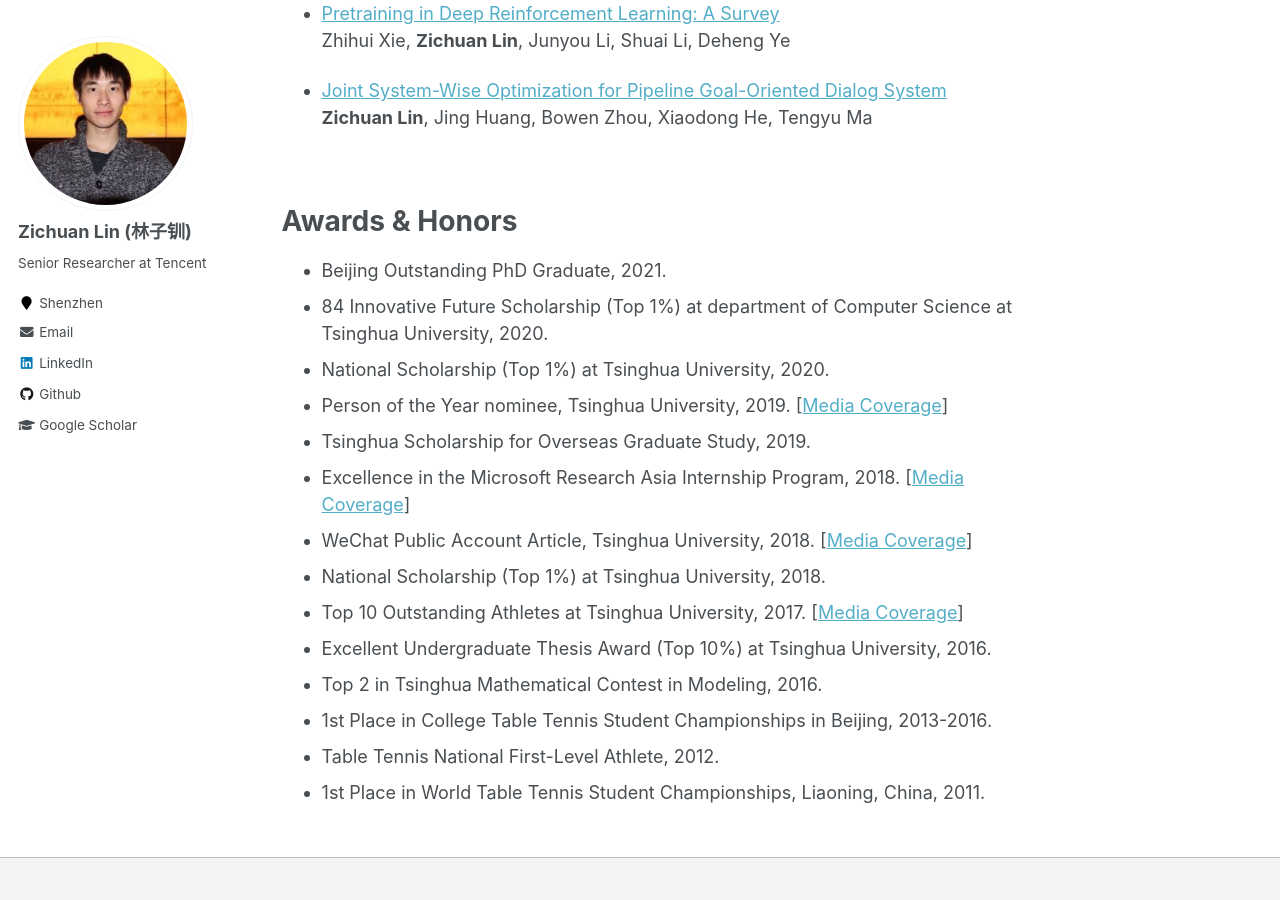
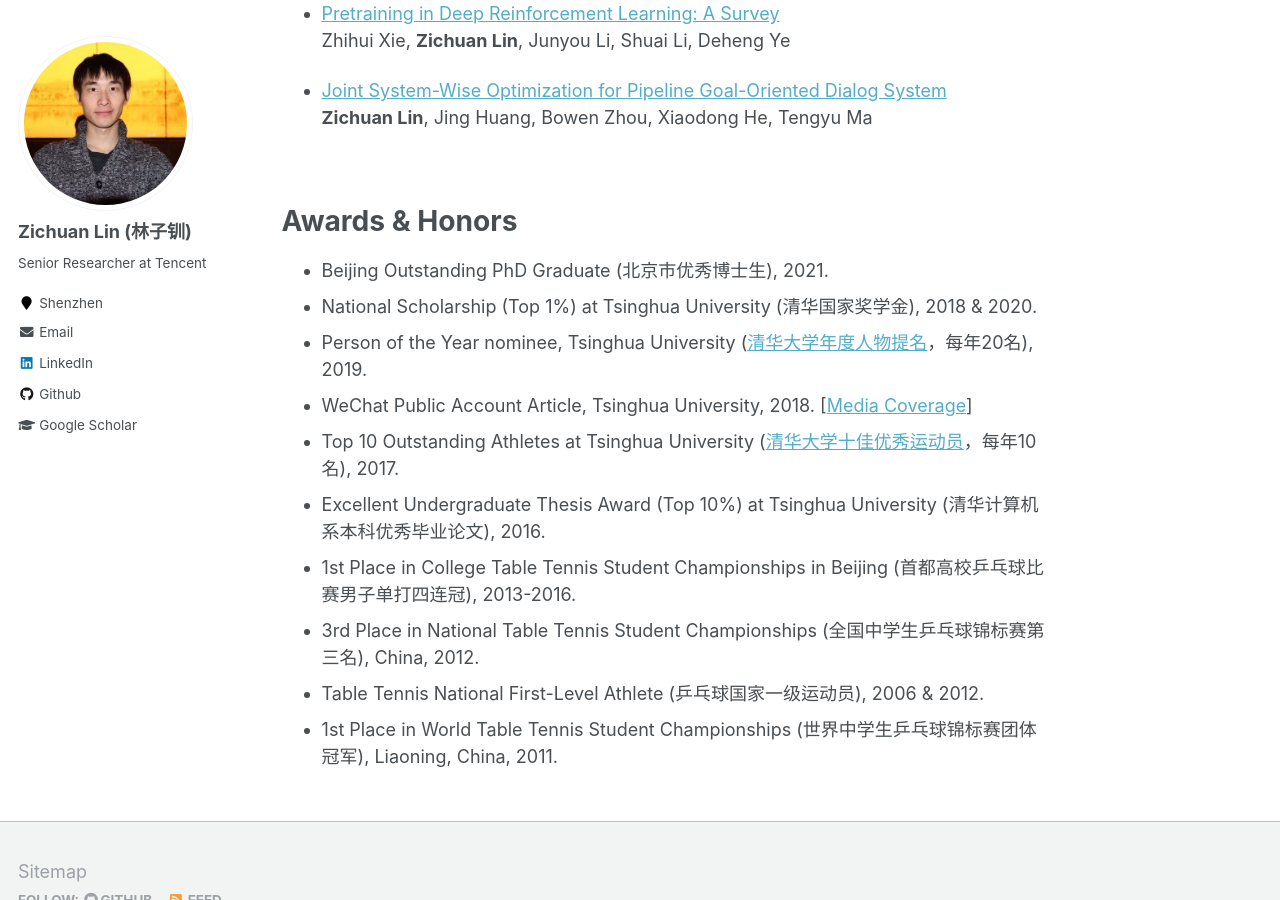
Before and after one commit to LinZichuan/linzichuan.github.io, a Jekyll site: the page built from _pages/about.md, in a window 1280 px wide and 900 px high, scrolled down 2948 px. Built offline with Jekyll 4.4.1, drawn with Linux system fonts in a browser that asks for light colours; formulas are drawn with MathJax 3.

Commit message:
Update about.md

```diff
--- a/_pages/about.md
+++ b/_pages/about.md
@@ -169,20 +169,20 @@
 
 Awards & Honors
 ======
-- Beijing Outstanding PhD Graduate, 2021.
-- 84 Innovative Future Scholarship (Top 1%) at department of Computer Science at Tsinghua University, 2020.
-- National Scholarship (Top 1%) at Tsinghua University, 2020.
-- Person of the Year nominee, Tsinghua University, 2019. [[Media Coverage](https://mp.weixin.qq.com/s/OtJSuCslUEhj2x59Mctixw)]
-- Tsinghua Scholarship for Overseas Graduate Study, 2019.
-- Excellence in the Microsoft Research Asia Internship Program, 2018. [[Media Coverage](https://mp.weixin.qq.com/s/KM69I6NycCPUtHapNvATVA)]
+- Beijing Outstanding PhD Graduate (北京市优秀博士生), 2021.
+<!-- - 84 Innovative Future Scholarship (Top 1%) at department of Computer Science at Tsinghua University, 2020. -->
+- National Scholarship (Top 1%) at Tsinghua University (清华国家奖学金), 2018 & 2020.
+- Person of the Year nominee, Tsinghua University ([清华大学年度人物提名](https://mp.weixin.qq.com/s/OtJSuCslUEhj2x59Mctixw)，每年20名), 2019.
+<!-- - Tsinghua Scholarship for Overseas Graduate Study, 2019. -->
+<!-- - Excellence in the Microsoft Research Asia Internship Program, 2018. [[Media Coverage](https://mp.weixin.qq.com/s/KM69I6NycCPUtHapNvATVA)] -->
 - WeChat Public Account Article, Tsinghua University, 2018. [[Media Coverage](https://mp.weixin.qq.com/s/eqKkSmXaBXZVKtjG6s-dPg)]
-- National Scholarship (Top 1%) at Tsinghua University, 2018.
-- Top 10 Outstanding Athletes at Tsinghua University, 2017. [[Media Coverage](https://mp.weixin.qq.com/s/_K68zJjTLo4zgzc4RE0WnQ)]
-- Excellent Undergraduate Thesis Award (Top 10%) at Tsinghua University, 2016.
-- Top 2 in Tsinghua Mathematical Contest in Modeling, 2016.
-- 1st Place in College Table Tennis Student Championships in Beijing, 2013-2016.
-- Table Tennis National First-Level Athlete, 2012.
-- 1st Place in World Table Tennis Student Championships, Liaoning, China, 2011.
+- Top 10 Outstanding Athletes at Tsinghua University ([清华大学十佳优秀运动员](https://mp.weixin.qq.com/s/_K68zJjTLo4zgzc4RE0WnQ)，每年10名), 2017.
+- Excellent Undergraduate Thesis Award (Top 10%) at Tsinghua University (清华计算机系本科优秀毕业论文), 2016.
+<!-- - Top 2 in Tsinghua Mathematical Contest in Modeling, 2016. -->
+- 1st Place in College Table Tennis Student Championships in Beijing (首都高校乒乓球比赛男子单打四连冠), 2013-2016.
+- 3rd Place in National Table Tennis Student Championships (全国中学生乒乓球锦标赛第三名), China, 2012.
+- Table Tennis National First-Level Athlete (乒乓球国家一级运动员), 2006 & 2012.
+- 1st Place in World Table Tennis Student Championships (世界中学生乒乓球锦标赛团体冠军), Liaoning, China, 2011.
 
 <!--
 Experience and Services
```
